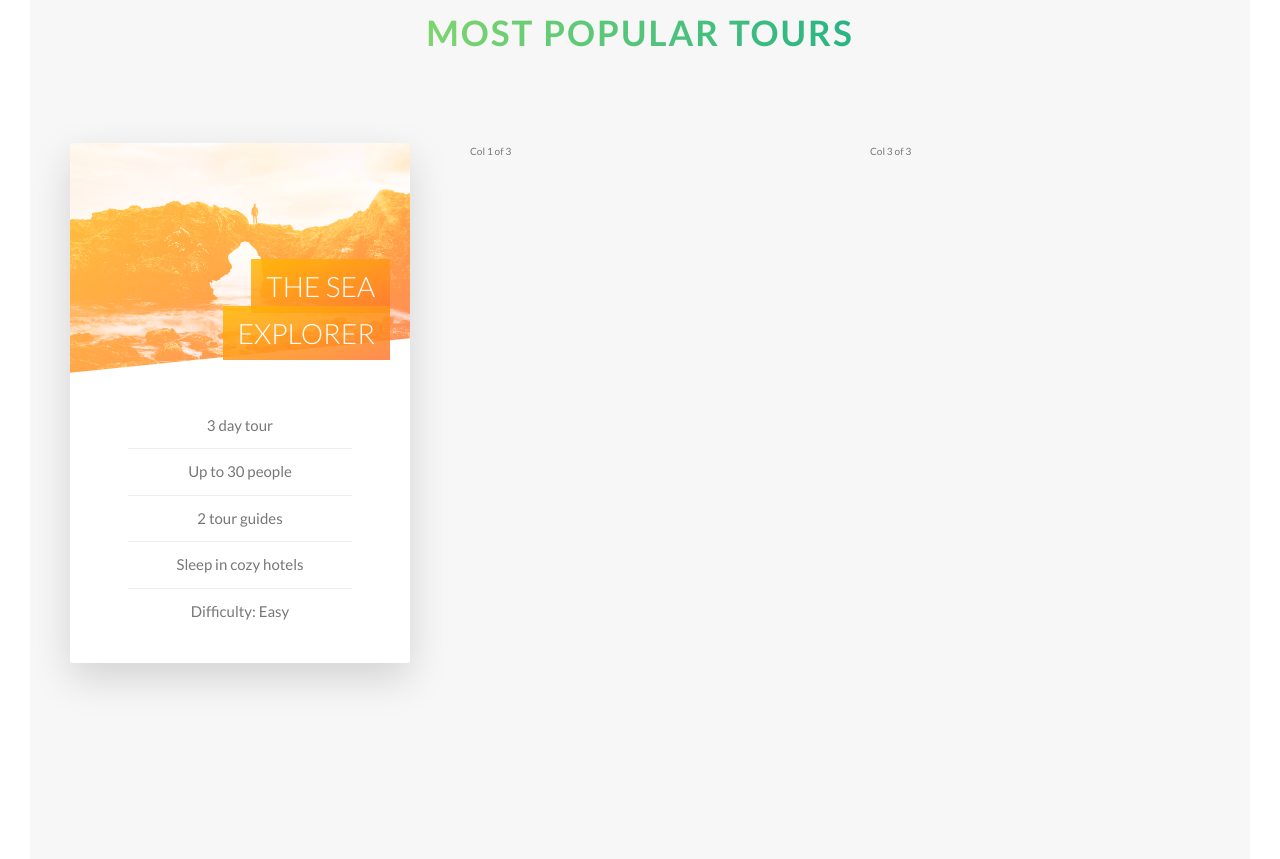
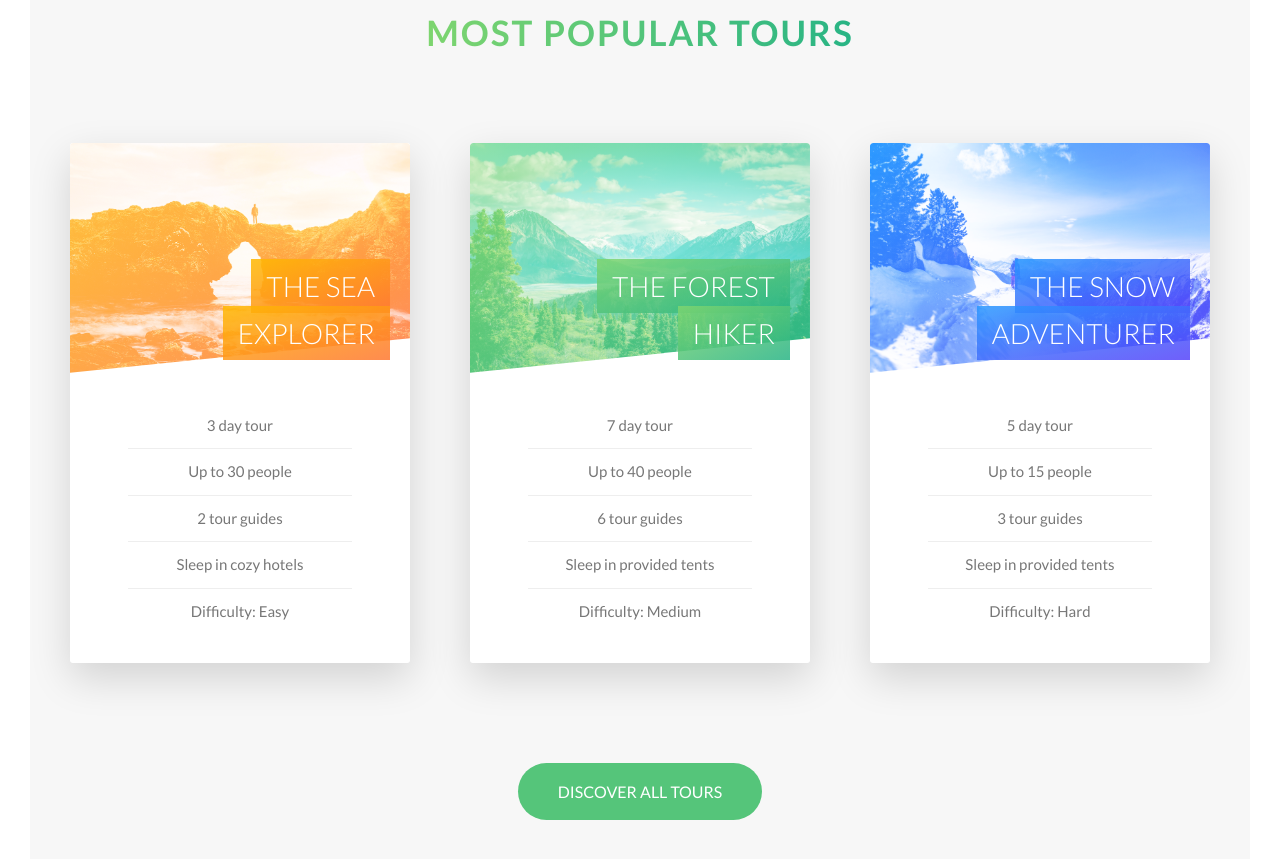
Before and after one commit to SamKeathley/CSS-Practice-Projects, a website: page Natours/index.html in a window 1280 px wide. Shown: the part 2332-3191 px from the top of the page. Drawn offline with Linux system fonts and the light colour scheme.

Commit message:
add other two cards and button

```diff
--- a/Natours/index.html
+++ b/Natours/index.html
@@ -158,12 +158,82 @@
                 </div>
               </div>
               <div class="card__side card__side--back card__side--back-1">
-                BACK
+                <div class="card__cta">
+                  <div class="card__price-box">
+                    <p class="card__price-only">Only</p>
+                    <p class="card__price-value">$297</p>
+                  </div>
+                  <a href="#" class="btn btn--white">Book now!</a>
+                </div>
               </div>
             </div>
           </div>
-          <div class="col-1-of-3">Col 1 of 3</div>
-          <div class="col-1-of-3">Col 3 of 3</div>
+
+          <div class="col-1-of-3">
+            <div class="card">
+              <div class="card__side card__side--front">
+                <div class="card__picture card__picture--2">&nbsp;</div>
+                <h4 class="card__heading">
+                  <span class="card__heading-span card__heading-span--2"
+                    >The Forest Hiker</span
+                  >
+                </h4>
+                <div class="card__details">
+                  <ul>
+                    <li>7 day tour</li>
+                    <li>Up to 40 people</li>
+                    <li>6 tour guides</li>
+                    <li>Sleep in provided tents</li>
+                    <li>Difficulty: Medium</li>
+                  </ul>
+                </div>
+              </div>
+              <div class="card__side card__side--back card__side--back-2">
+                <div class="card__cta">
+                  <div class="card__price-box">
+                    <p class="card__price-only">Only</p>
+                    <p class="card__price-value">$497</p>
+                  </div>
+                  <a href="#" class="btn btn--white">Book now!</a>
+                </div>
+              </div>
+            </div>
+          </div>
+
+          <div class="col-1-of-3">
+            <div class="card">
+              <div class="card__side card__side--front">
+                <div class="card__picture card__picture--3">&nbsp;</div>
+                <h4 class="card__heading">
+                  <span class="card__heading-span card__heading-span--3"
+                    >The Snow Adventurer</span
+                  >
+                </h4>
+                <div class="card__details">
+                  <ul>
+                    <li>5 day tour</li>
+                    <li>Up to 15 people</li>
+                    <li>3 tour guides</li>
+                    <li>Sleep in provided tents</li>
+                    <li>Difficulty: Hard</li>
+                  </ul>
+                </div>
+              </div>
+              <div class="card__side card__side--back card__side--back-3">
+                <div class="card__cta">
+                  <div class="card__price-box">
+                    <p class="card__price-only">Only</p>
+                    <p class="card__price-value">$897</p>
+                  </div>
+                  <a href="#" class="btn btn--white">Book now!</a>
+                </div>
+              </div>
+            </div>
+          </div>
+        </div>
+
+        <div class="u-center-text u-margin-top-huge">
+          <a href="#" class="btn btn--green">Discover All Tours</a>
         </div>
       </section>
     </main>
--- a/Natours/sass/base/_utilities.scss
+++ b/Natours/sass/base/_utilities.scss
@@ -13,3 +13,10 @@
 .u-margin-bottom-small {
   margin-bottom: 1.5rem;
 }
+
+.u-margin-top-big {
+  margin-top: 8rem;
+}
+.u-margin-top-huge {
+  margin-top: 10rem;
+}
--- a/Natours/sass/components/_button.scss
+++ b/Natours/sass/components/_button.scss
@@ -33,6 +33,15 @@
 
     &::after {
       background-color: $color-white;
+    }
+  }
+
+  &--green {
+    background-color: $color-primary;
+    color: $color-white;
+
+    &::after {
+      background-color: $color-primary;
     }
   }
 
--- a/Natours/sass/components/_card.scss
+++ b/Natours/sass/components/_card.scss
@@ -32,6 +32,20 @@
           $color-secondary-dark
         );
       }
+      &-2 {
+        background-image: linear-gradient(
+          to right bottom,
+          $color-primary-light,
+          $color-primary-dark
+        );
+      }
+      &-3 {
+        background-image: linear-gradient(
+          to right bottom,
+          $color-tertiary-light,
+          $color-tertiary-dark
+        );
+      }
     }
   }
 
@@ -50,6 +64,8 @@
     background-blend-mode: screen;
     -webkit-clip-path: polygon(0 0, 100% 0, 100% 85%, 0 100%);
     clip-path: polygon(0 0, 100% 0, 100% 85%, 0 100%);
+    border-top-left-radius: 3px;
+    border-top-right-radius: 3px;
 
     &--1 {
       background-image: linear-gradient(
@@ -61,11 +77,21 @@
     }
 
     &--2 {
-      background-image: url(../img/nat-5.jpg);
+      background-image: linear-gradient(
+          to right bottom,
+          $color-primary-light,
+          $color-primary-dark
+        ),
+        url(../img/nat-6.jpg);
     }
 
     &--3 {
-      background-image: url(../img/nat-5.jpg);
+      background-image: linear-gradient(
+          to right bottom,
+          $color-tertiary-light,
+          $color-tertiary-dark
+        ),
+        url(../img/nat-7.jpg);
     }
   }
 
@@ -93,6 +119,22 @@
         rgba($color-secondary-dark, 0.85)
       );
     }
+
+    &--2 {
+      background-image: linear-gradient(
+        to right bottom,
+        rgba($color-primary-light, 0.85),
+        rgba($color-primary-dark, 0.85)
+      );
+    }
+
+    &--3 {
+      background-image: linear-gradient(
+        to right bottom,
+        rgba($color-tertiary-light, 0.85),
+        rgba($color-tertiary-dark, 0.85)
+      );
+    }
   }
 
   &__details {
@@ -114,4 +156,30 @@
       }
     }
   }
+
+  // BACK SIDE STYLING
+  &__cta {
+    position: absolute;
+    top: 50%;
+    left: 50%;
+    transform: translate(-50%, -50%);
+    width: 90%;
+    text-align: center;
+  }
+
+  &__price-box {
+    text-align: center;
+    margin-bottom: 8rem;
+    color: $color-white;
+  }
+
+  &__price-only {
+    font-size: 1.4rem;
+    text-transform: uppercase;
+  }
+
+  &__price-value {
+    font-size: 6rem;
+    font-weight: 100;
+  }
 }
--- a/Natours/sass/pages/_home.scss
+++ b/Natours/sass/pages/_home.scss
@@ -23,6 +23,6 @@
 
 .section-tours {
   background-color: $color-grey-light-1;
-  padding: 25rem 0 50rem 0;
+  padding: 25rem 0 15rem 0;
   margin-top: -10rem;
 }
```
Also changed, not shown: Natours/css/style.css.
